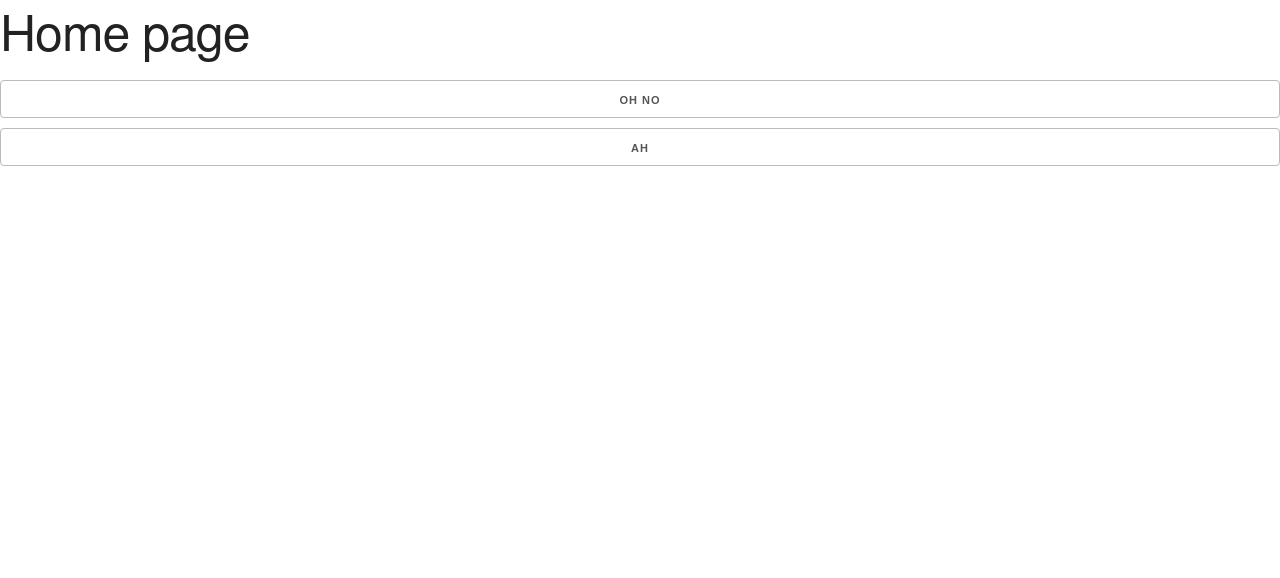
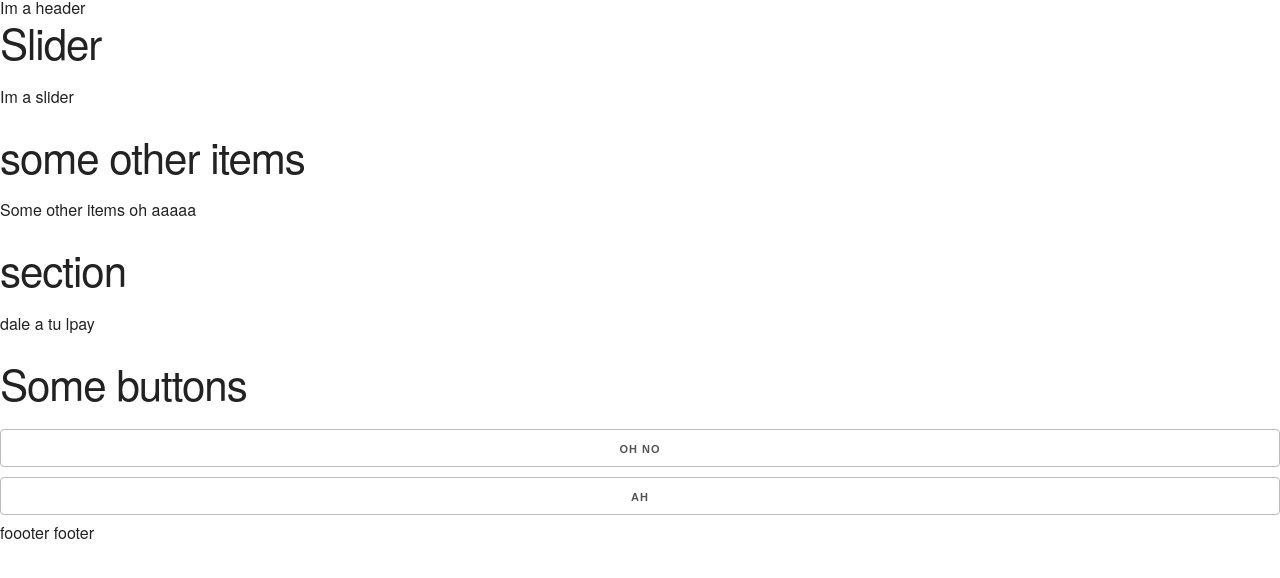
Before and after one commit to oquirozm/dt-ecommerce-nextjs, a Next.js app: page / in a window 1280 px wide. Shown: the top 578 px of the page. Built offline with nearby package versions, Linux system fonts and the light colour scheme.

Commit message:
feat: add basic home layout.

```diff
--- a/pages/index.tsx
+++ b/pages/index.tsx
@@ -3,11 +3,29 @@ import { Button, Flex } from "../components";
 
 const Home = () => (
   <>
-    <h1>Home page</h1>
-    <Flex flexDirection="column">
-      <Button>Oh no</Button>
-      <Button>ah</Button>
-    </Flex>
+    <header>Im a header</header>
+    <main>
+      <section>
+        <h2>Slider</h2>
+        <p>Im a slider</p>
+      </section>
+      <section>
+        <h2>some other items</h2>
+        <p>Some other items oh aaaaa</p>
+      </section>
+      <section>
+        <h2>section</h2>
+        <p>dale a tu lpay</p>
+      </section>
+      <section>
+        <h2>Some buttons</h2>
+        <Flex flexDirection="column">
+          <Button>Oh no</Button>
+          <Button>ah</Button>
+        </Flex>
+      </section>
+    </main>
+    <footer>foooter footer</footer>
   </>
 );
 
```
